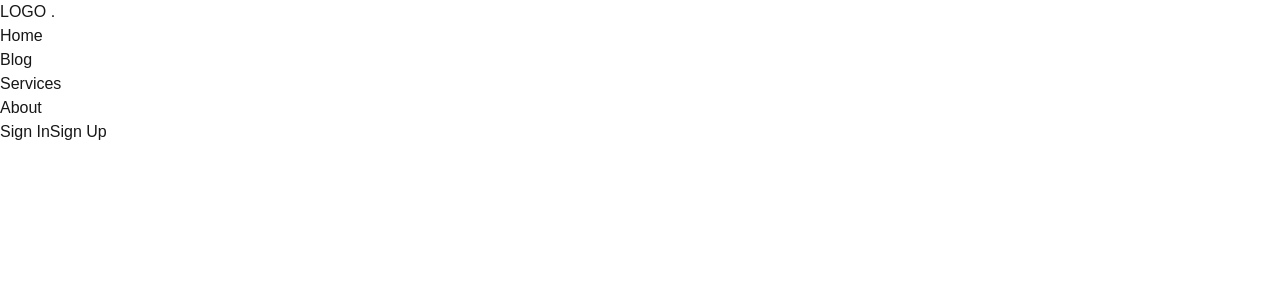
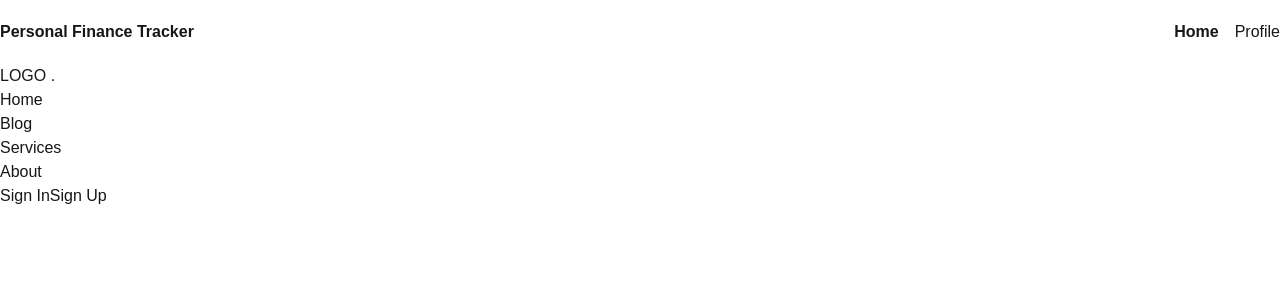
Before and after one commit to T3anon/PersonalFinanceTracker, a Next.js app: page / in a window 1280 px wide. Shown: the top 300 px of the page. Built offline with nearby package versions, Linux system fonts and the light colour scheme.

Commit message:
Added a navigation bar

```diff
--- a/app/page.tsx
+++ b/app/page.tsx
@@ -1,9 +1,11 @@
 import Image from "next/image";
+import Nav from "@/components/nav";
 
 export default function Home() {
   return (
     <body>
-        <nav className="nav">
+        <Nav items={[{href:"/",label:"Home"},{href:"/profile",label:"Profile"}]} />
+
             <div className="nav-logo">
                 <p>LOGO .</p>
             </div>
@@ -22,7 +24,6 @@ export default function Home() {
             <div className="menu-btn">
 
             </div>
-        </nav>
     </body>
   );
 }
--- a/app/profile/page.tsx
+++ b/app/profile/page.tsx
@@ -1,8 +1,10 @@
 import Image from "next/image";
+import Nav from "@/components/nav";
 
 export default function Home() {
   return (
         <body>
+            <Nav items={[{href:"/",label:"Home"},{href:"/profile",label:"Profile"}]} />
             <h1 className="font-weight: bold;">User Profile</h1>
 
             <div className="border: 2px solid black; padding: 16px; width: 300px;">
--- /dev/null
+++ b/components/nav.tsx
@@ -0,0 +1,20 @@
+"use client";
+import Link from "next/link";
+import { usePathname } from "next/navigation";
+export default function Nav({ items }:{ items:{href:string;label:string}[] }){
+  const pathname = usePathname();
+  return (
+    <header className="nav">
+      <nav className="container flex items-center justify-between h-16">
+        <Link href="/" prefetch className="font-bold">Personal Finance Tracker</Link>
+        <div className="flex gap-4">
+          {items.map(it => (
+            <Link key={it.href} href={it.href} prefetch className={`hover:underline ${pathname===it.href ? "font-semibold" : ""}`}>
+              {it.label}
+            </Link>
+          ))}
+        </div>
+      </nav>
+    </header>
+  );
+}
```
